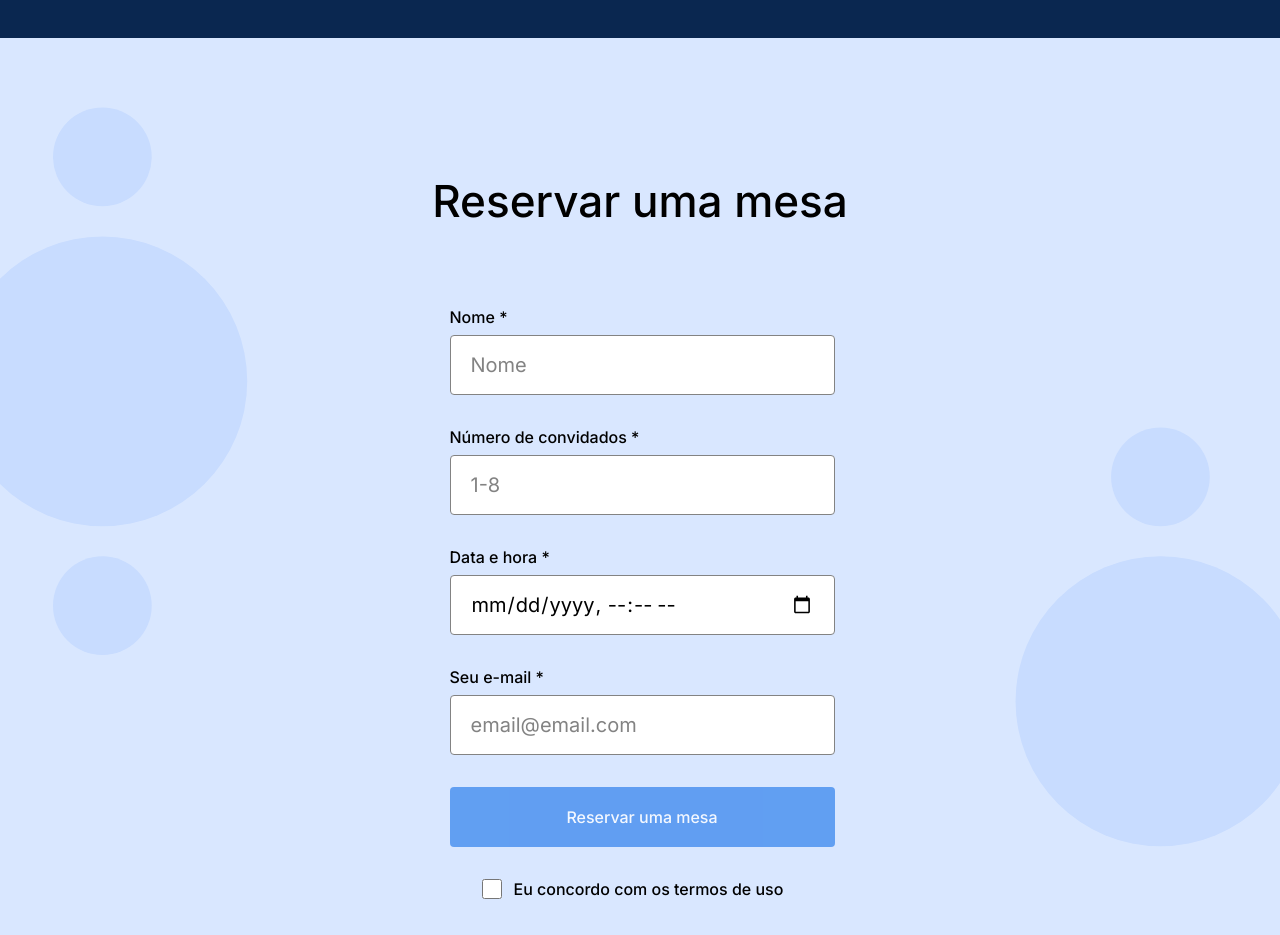
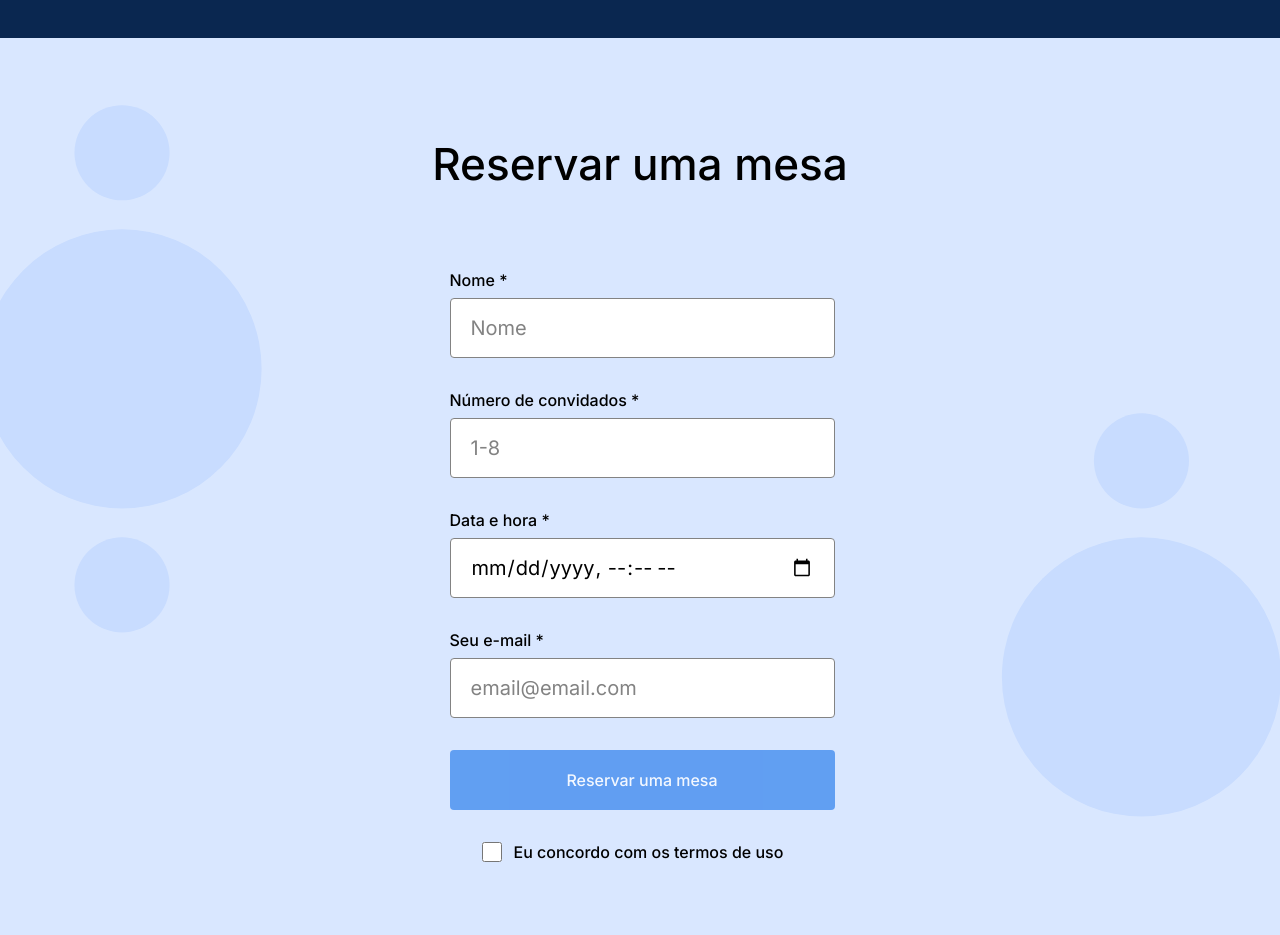
Before and after one commit to andrefiaschi/web_project_coffeeshop, a plain HTML site: page index.html in a window 1280 px wide. Shown: the part 1620-2555 px from the top of the page. Drawn offline with Linux system fonts and the light colour scheme.

Commit message:
Etapa 3: Correção 2

```diff
--- a/pages/index.css
+++ b/pages/index.css
@@ -227,6 +227,7 @@
 /* RESERVATION SECTION */
 
 .reservation {
+  margin: 0;
   padding: 100px 0 120px;
 
   /* BACKGROUND */
@@ -241,8 +242,8 @@
 }
 
 .reservation__title {
-  margin-bottom: 80px;
   text-align: center;
+  margin: 0 0 80px;
 
   /* FONT */
 
@@ -253,7 +254,7 @@
 }
 
 .reservation__form {
-  margin: 0 auto;
+  margin: 0 auto 0;
 }
 
 .form {
```
